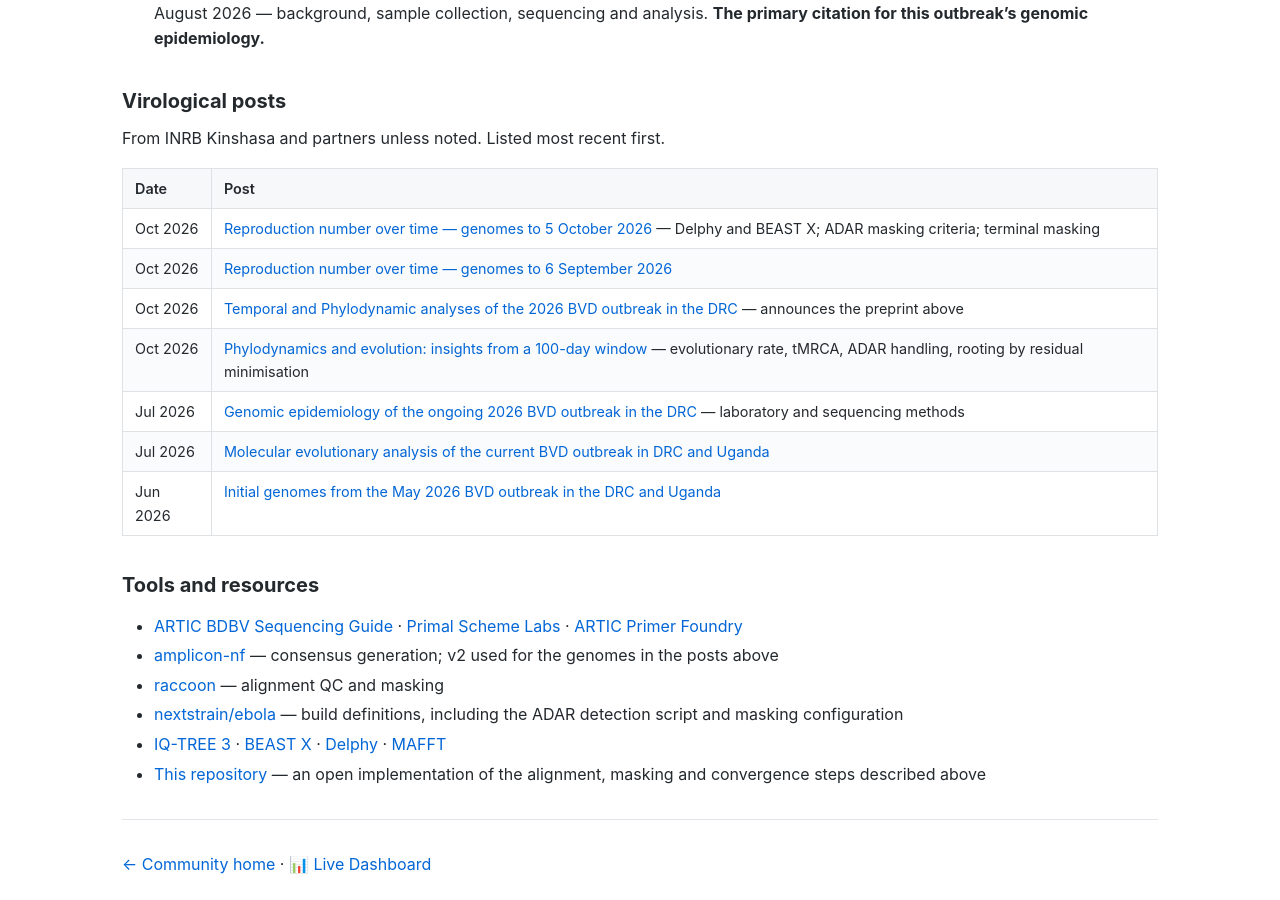
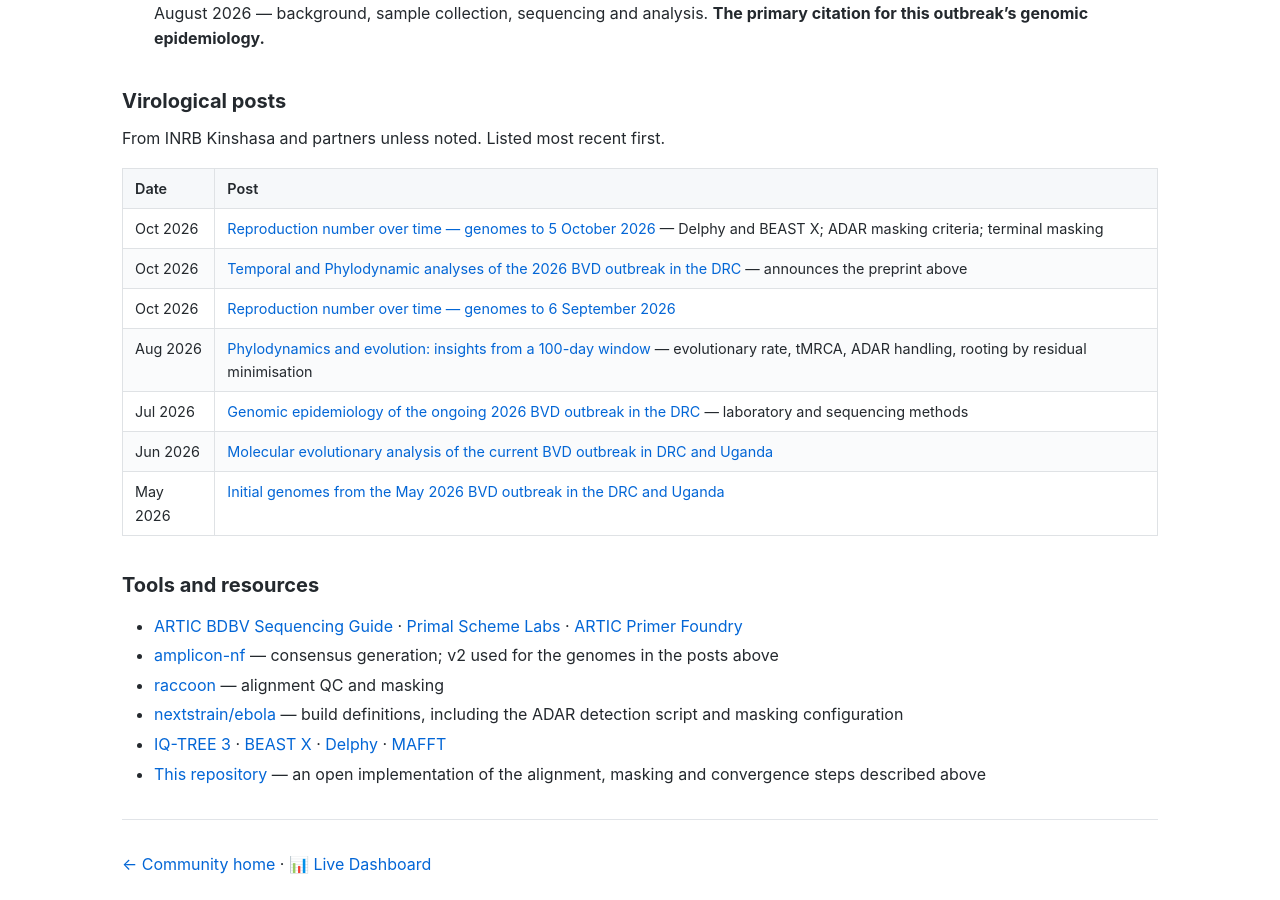
Before and after one commit to WHO-Collaboratory/collaboratory-ebola-genomics-community, a Jekyll site: the page built from landscape.md, in a window 1280 px wide and 900 px high, scrolled down 8519 px. Built offline with Jekyll 4.4.1, drawn with Linux system fonts in a browser that asks for light colours; our own code applies the rules of GitHub Pages for plain Markdown files.

Commit message:
Correct the dates and order of the Virological references
Checked every post in the Bundibugyo ebolavirus category against the
forum's own created_at. Three rows carried the wrong month: the
100-day window post is August not October, the molecular evolutionary
analysis June not July, and the initial genomes post May not June. The
preprint announcement was also below the earlier reproduction number
post despite the table being ordered most recent first.

Co-Authored-By: Claude Opus 5 <noreply@anthropic.com>

```diff
--- a/landscape.md
+++ b/landscape.md
@@ -194,12 +194,12 @@ From INRB Kinshasa and partners unless noted. Listed most recent first.
 | Date | Post |
 |---|---|
 | Oct 2026 | [Reproduction number over time — genomes to 5 October 2026](https://virological.org/t/reproduction-number-of-the-2026-bundibugyo-virus-disease-outbreak-over-time-phylodynamic-estimates-from-genomes-collected-up-to-5-october-2026/1051) — Delphy and BEAST X; ADAR masking criteria; terminal masking |
+| Oct 2026 | [Temporal and Phylodynamic analyses of the 2026 BVD outbreak in the DRC](https://virological.org/t/temporal-and-phylodynamic-analyses-of-the-2026-bundibugyo-virus-disease-outbreak-in-the-democratic-republic-of-the-congo/1048) — announces the preprint above |
 | Oct 2026 | [Reproduction number over time — genomes to 6 September 2026](https://virological.org/t/reproduction-number-of-the-2026-bundibugyo-virus-disease-outbreak-over-time-phylodynamic-estimates-from-genomes-collected-up-to-6-september-2026/1047) |
-| Oct 2026 | [Temporal and Phylodynamic analyses of the 2026 BVD outbreak in the DRC](https://virological.org/t/temporal-and-phylodynamic-analyses-of-the-2026-bundibugyo-virus-disease-outbreak-in-the-democratic-republic-of-the-congo/1048) — announces the preprint above |
-| Oct 2026 | [Phylodynamics and evolution: insights from a 100-day window](https://virological.org/t/phylodynamics-and-evolution-of-the-2026-bundibugyo-virus-circulating-in-the-democratic-republic-of-the-congo-insights-from-a-100-day-window-of-genomic-sequencing/1046) — evolutionary rate, tMRCA, ADAR handling, rooting by residual minimisation |
+| Aug 2026 | [Phylodynamics and evolution: insights from a 100-day window](https://virological.org/t/phylodynamics-and-evolution-of-the-2026-bundibugyo-virus-circulating-in-the-democratic-republic-of-the-congo-insights-from-a-100-day-window-of-genomic-sequencing/1046) — evolutionary rate, tMRCA, ADAR handling, rooting by residual minimisation |
 | Jul 2026 | [Genomic epidemiology of the ongoing 2026 BVD outbreak in the DRC](https://virological.org/t/genomic-epidemiology-of-the-ongoing-2026-bundibugyo-virus-disease-outbreak-in-the-democratic-republic-of-the-congo/1045) — laboratory and sequencing methods |
-| Jul 2026 | [Molecular evolutionary analysis of the current BVD outbreak in DRC and Uganda](https://virological.org/t/molecular-evolutionary-analysis-of-the-current-bundibugyo-virus-disease-outbreak-in-drc-and-uganda/1042) |
-| Jun 2026 | [Initial genomes from the May 2026 BVD outbreak in the DRC and Uganda](https://virological.org/t/initial-genomes-from-may-2026-bundibugyo-virus-disease-outbreak-in-the-democratic-republic-of-the-congo-and-uganda/1032) |
+| Jun 2026 | [Molecular evolutionary analysis of the current BVD outbreak in DRC and Uganda](https://virological.org/t/molecular-evolutionary-analysis-of-the-current-bundibugyo-virus-disease-outbreak-in-drc-and-uganda/1042) |
+| May 2026 | [Initial genomes from the May 2026 BVD outbreak in the DRC and Uganda](https://virological.org/t/initial-genomes-from-may-2026-bundibugyo-virus-disease-outbreak-in-the-democratic-republic-of-the-congo-and-uganda/1032) |
 
 ### Tools and resources
 
```
